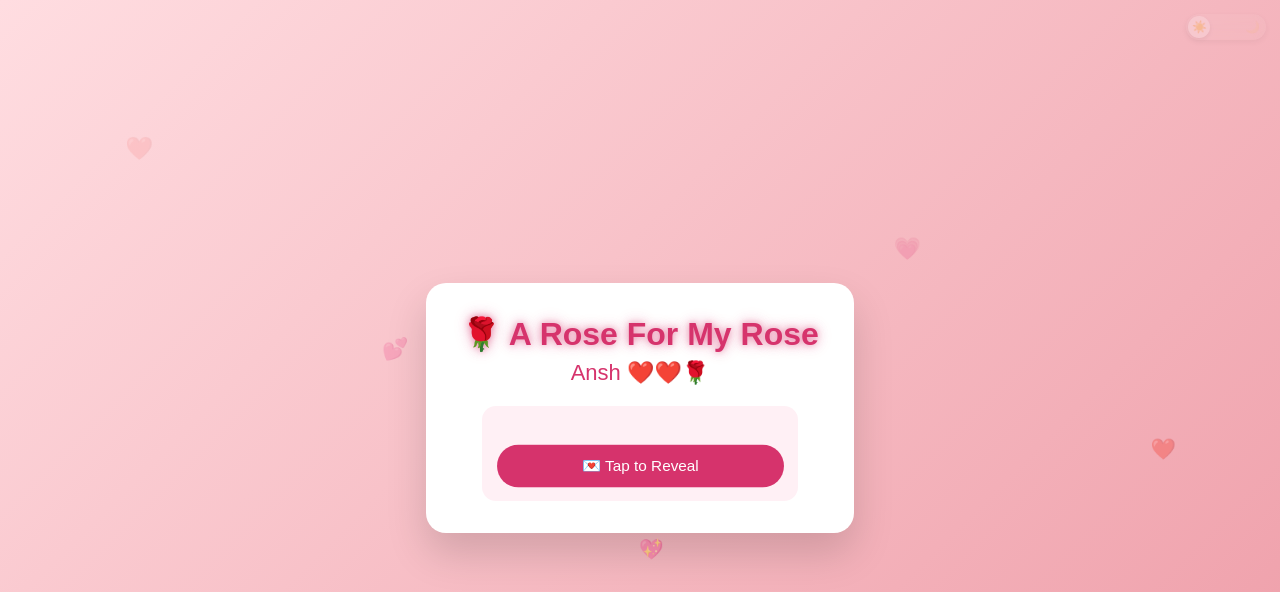
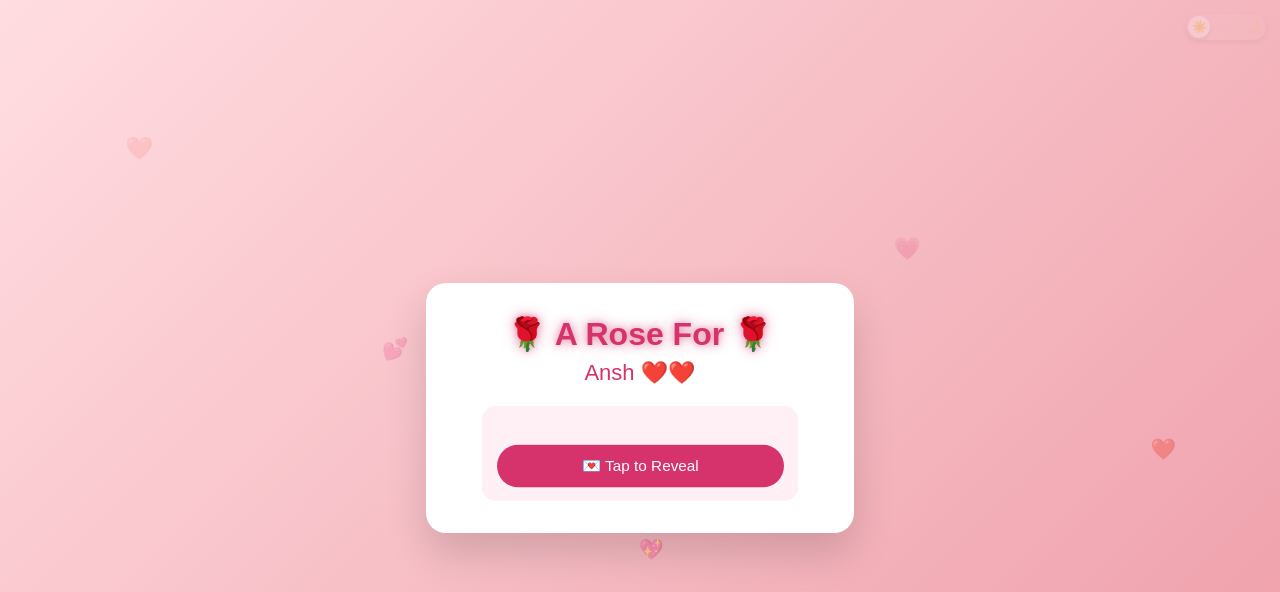
Before and after one commit to ansh10tripathi/rose-day-app, a FastAPI app: page /rose/b64850aa-8c00-47d7-afac-94f2ea1259a3 in a window 1280 px wide. Shown: the top 592 px of the page. Run offline with FastAPI, Linux system fonts and the light colour scheme.

Commit message:
Update title to A Rose For recipient name

```diff
--- a/templates/rose.html
+++ b/templates/rose.html
@@ -13,11 +13,11 @@
 
 <div class="card">
     <div class="title-top">
-        🌹 <span class="title-text">A Rose For My Rose</span>
+        🌹 <span class="title-text">A Rose For 🌹</span>
     </div>
 
     <div class="name-bottom">
-        {{ rose.name }} ❤️❤️🌹
+        {{ rose.name }} ❤️❤️
     </div>
     <div class="message-box">
         <button id="revealBtn" class="reveal-btn">
```
